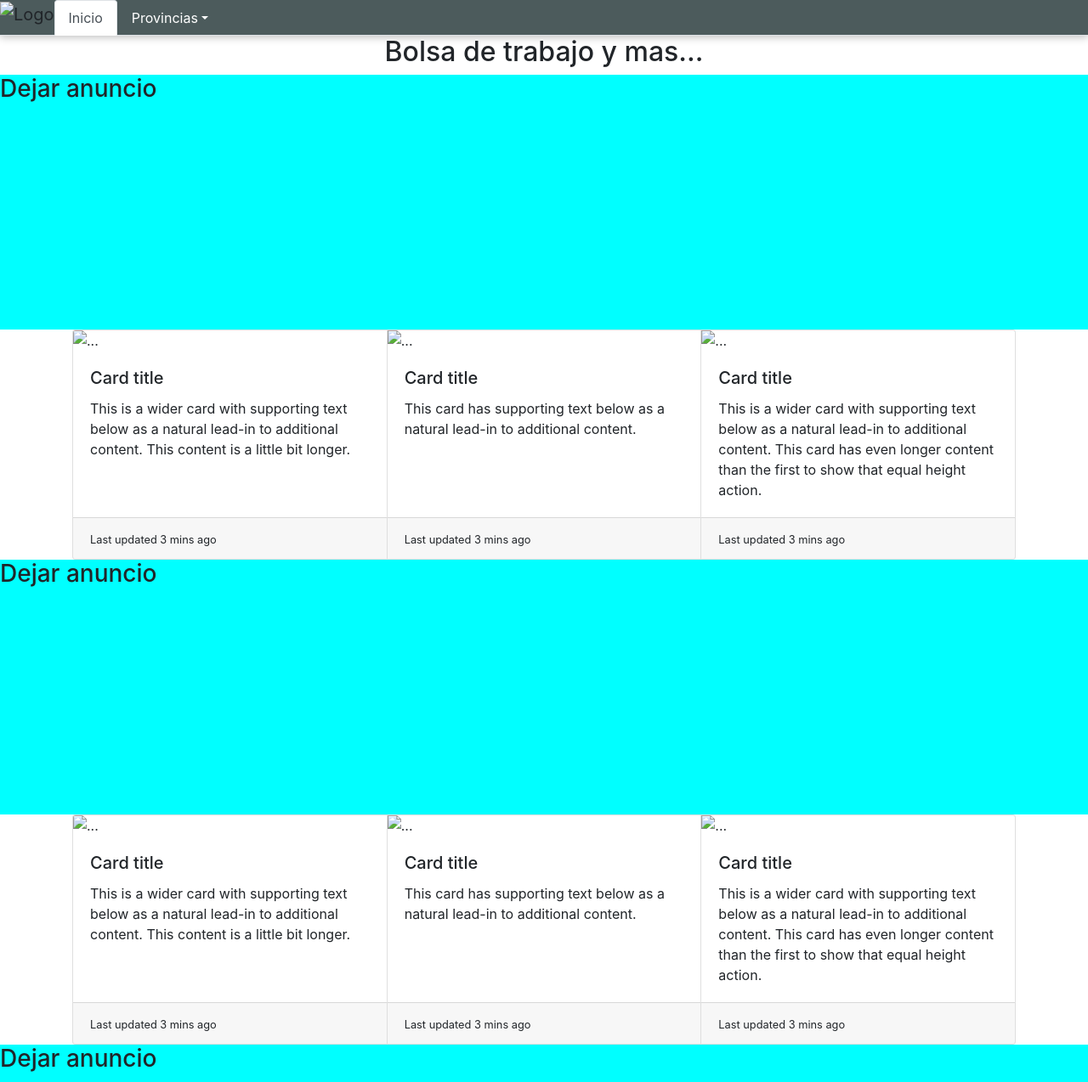
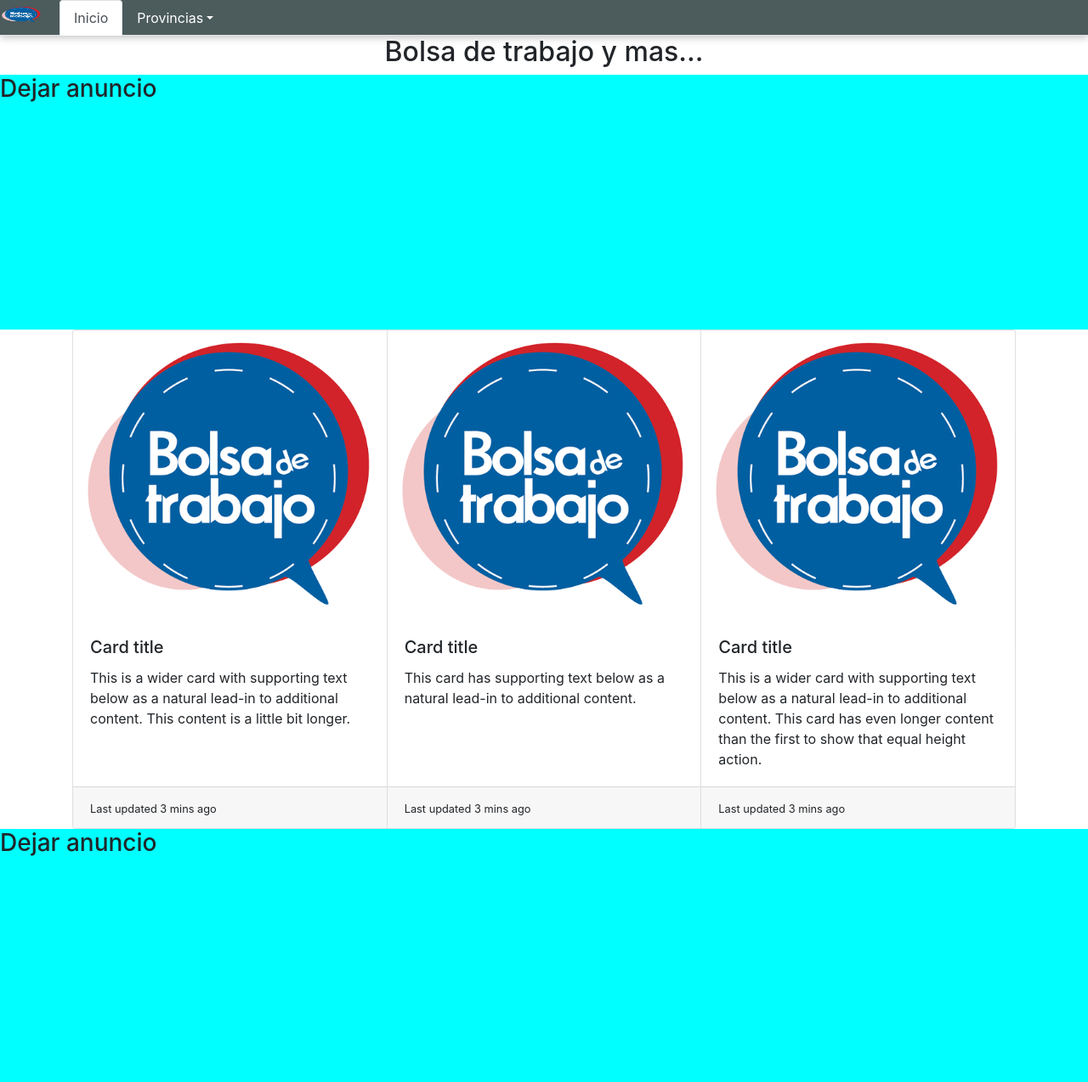
Before and after one commit to Juampyraccuia/Clasificados, a plain HTML site: page index.html in a window 1280 px wide. Shown: the top 1274 px of the page at 85% size. Drawn offline with nearby package versions, Linux system fonts and the light colour scheme.

Commit message:
actualizacion

```diff
--- a/index.html
+++ b/index.html
@@ -1,6 +1,7 @@
 <!DOCTYPE html>
 <html lang="es">
   <head>
+    <link rel="icon" href="bolsa1.png" type="image/png">
     <meta charset="UTF-8" />
     <meta name="viewport" content="width=device-width, initial-scale=1.0" />
     <meta http-equiv="X-UA-Compatible" content="ie=edge" />
@@ -15,7 +16,7 @@
     <header id="menu">
       <ul class="nav nav-tabs">
         <div id="marca">
-          <img src="img/img1.jpg" id="logo" alt="Logo" />
+          <img id="img1" src="bolsa1.png" id="logo" alt="Logo" />
 
         </div>
         <li class="nav-item">
@@ -50,7 +51,7 @@
     <div class="container">
       <div class="card-group">
         <div class="card">
-          <img src="..." class="card-img-top" alt="..." />
+          <img src="bolsa1.png" class="card-img-top" alt="..." />
           <div class="card-body">
             <h5 class="card-title">Card title</h5>
             <p class="card-text">
@@ -64,7 +65,7 @@
           </div>
         </div>
         <div class="card">
-          <img src="..." class="card-img-top" alt="..." />
+          <img src="bolsa1.png" class="card-img-top" alt="..." />
           <div class="card-body">
             <h5 class="card-title">Card title</h5>
             <p class="card-text">
@@ -77,7 +78,7 @@
           </div>
         </div>
         <div class="card">
-          <img src="..." class="card-img-top" alt="..." />
+          <img src="bolsa1.png" class="card-img-top" alt="..." />
           <div class="card-body">
             <h5 class="card-title">Card title</h5>
             <p class="card-text">
@@ -98,7 +99,7 @@
     <div class="container">
       <div class="card-group">
         <div class="card">
-          <img src="..." class="card-img-top" alt="..." />
+          <img src="bolsa1.png" class="card-img-top" alt="..." />
           <div class="card-body">
             <h5 class="card-title">Card title</h5>
             <p class="card-text">
@@ -112,7 +113,7 @@
           </div>
         </div>
         <div class="card">
-          <img src="..." class="card-img-top" alt="..." />
+          <img src="bolsa1.png" class="card-img-top" alt="..." />
           <div class="card-body">
             <h5 class="card-title">Card title</h5>
             <p class="card-text">
@@ -125,7 +126,7 @@
           </div>
         </div>
         <div class="card">
-          <img src="..." class="card-img-top" alt="..." />
+          <img src="bolsa1.png" class="card-img-top" alt="..." />
           <div class="card-body">
             <h5 class="card-title">Card title</h5>
             <p class="card-text">
--- a/style.css
+++ b/style.css
@@ -2,9 +2,11 @@
  background-color:#4C5B5C;
 box-shadow: 0px 2px 9px rgba(0, 0, 0, 0.25);
 
+
 }
 
 #marca{
+  margin-right: 20px;
   width: auto;
   font-size: 20px;
 }
@@ -13,7 +15,10 @@ box-shadow: 0px 2px 9px rgba(0, 0, 0, 0.25);
   margin-left: 70px;
   margin-top: -30px;
 }
-
+#img1{
+  width:50px;
+  height:20px;
+}
 .anuncio{
   width: 1300px;
   height: 300px;
@@ -21,7 +26,7 @@ box-shadow: 0px 2px 9px rgba(0, 0, 0, 0.25);
 }
 #fondomenu {
   background-color: #4C5B5C; /* color de fondo inicial del botón */
-
+  color:white;
 }
 #prov{
   color: white;
@@ -29,12 +34,12 @@ box-shadow: 0px 2px 9px rgba(0, 0, 0, 0.25);
 }
 #boton {
   background-color: #4C5B5C; /* color de fondo inicial del botón */
-  color: #000; /* color de texto inicial del botón */
+  color: white; /* color de texto inicial del botón */
   padding: 10px 20px; /* tamaño del botón */
   border: none; /* borde del botón */
 }
 
 #boton:hover {
-  background-color: #0056b3; /* color de fondo al pasar el mouse sobre el botón */
+  background-color: #79a687; /* color de fondo al pasar el mouse sobre el botón */
   transition: background-color 0.5s ease; /* definir la transición */
 }
```
Also changed, not shown: bolsa1.png (added).
